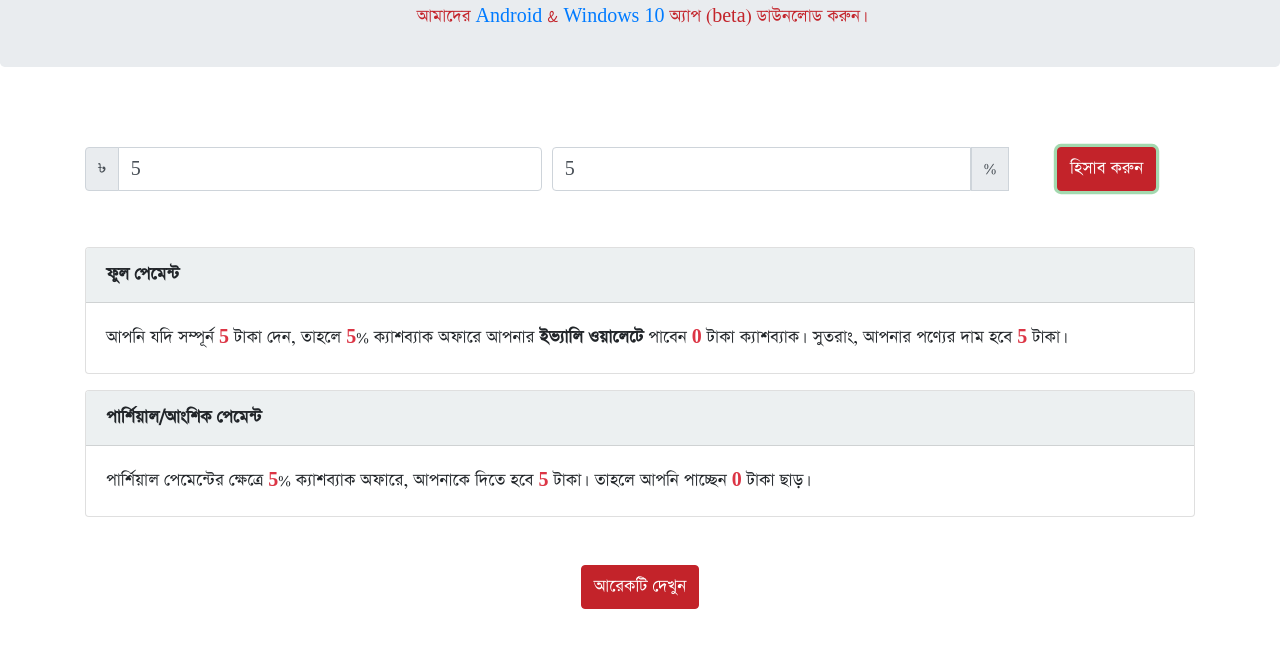
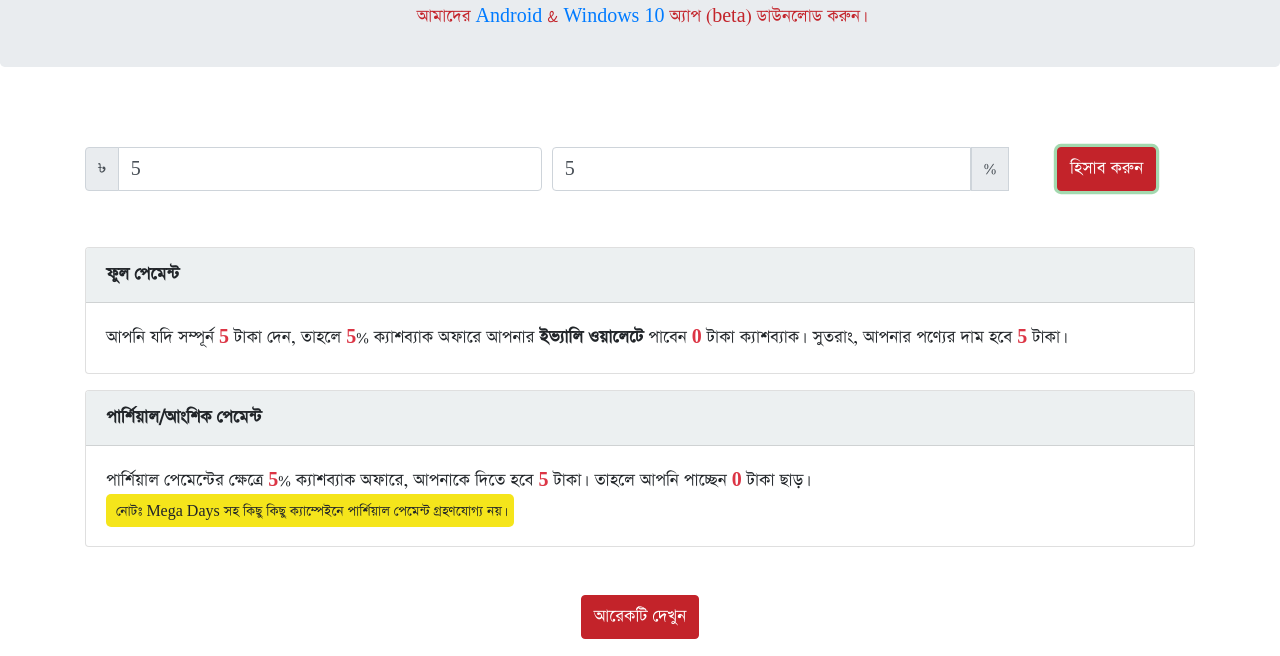
Before and after one commit to faisalahammad/evaly-cashback-calculator, a plain HTML site: page index.html in a window 1280 px wide. Both pictures are taken after typing "5", "5" into the empty fields and a click on the button "হিসাব করুন". Shown: the part 125-781 px from the top of the page. Drawn offline with Linux system fonts and the light colour scheme; files whose address does not match are found by name.

Commit message:
Added - Mega Days partial payment note/warning

```diff
--- a/assets/main.js
+++ b/assets/main.js
@@ -30,8 +30,10 @@ submit.addEventListener("click", function (e) {
 
   if (discountRate > 100) {
     document.querySelector("#bigDisc").style.display = "none";
+    // document.querySelector(".megaDays").style.display = "inline-block";
   } else {
     document.querySelector("#bigDisc").style.display = "inline-block";
+    // document.querySelector(".megaDays").style.display = "none";
   }
 
   if (discountRate == 0 || discountRate > 150) {
--- a/assets/style.css
+++ b/assets/style.css
@@ -74,6 +74,12 @@ label,
 .amount {
   color: #dc3545;
   font-weight: bold;
+}
+
+.megaDays {
+  background: #f5e51b;
+  padding: 5px 10px;
+  border-radius: 5px;
 }
 
 footer {
--- a/index.html
+++ b/index.html
@@ -124,7 +124,9 @@
               পার্শিয়াল পেমেন্টের ক্ষেত্রে <span class="discount">100</span>%
               ক্যাশব্যাক অফারে, আপনাকে দিতে হবে
               <span class="amount">50</span> টাকা।&nbsp; তাহলে আপনি পাচ্ছেন
-              <span class="price">50</span> টাকা ছাড়।
+              <span class="price">50</span> টাকা ছাড়। <br>
+              <span class="megaDays"><small>নোটঃ Mega Days সহ কিছু কিছু ক্যাম্পেইনে পার্শিয়াল পেমেন্ট গ্রহণযোগ্য
+                  নয়।</small></span>
             </div>
           </div>
         </div>
```
